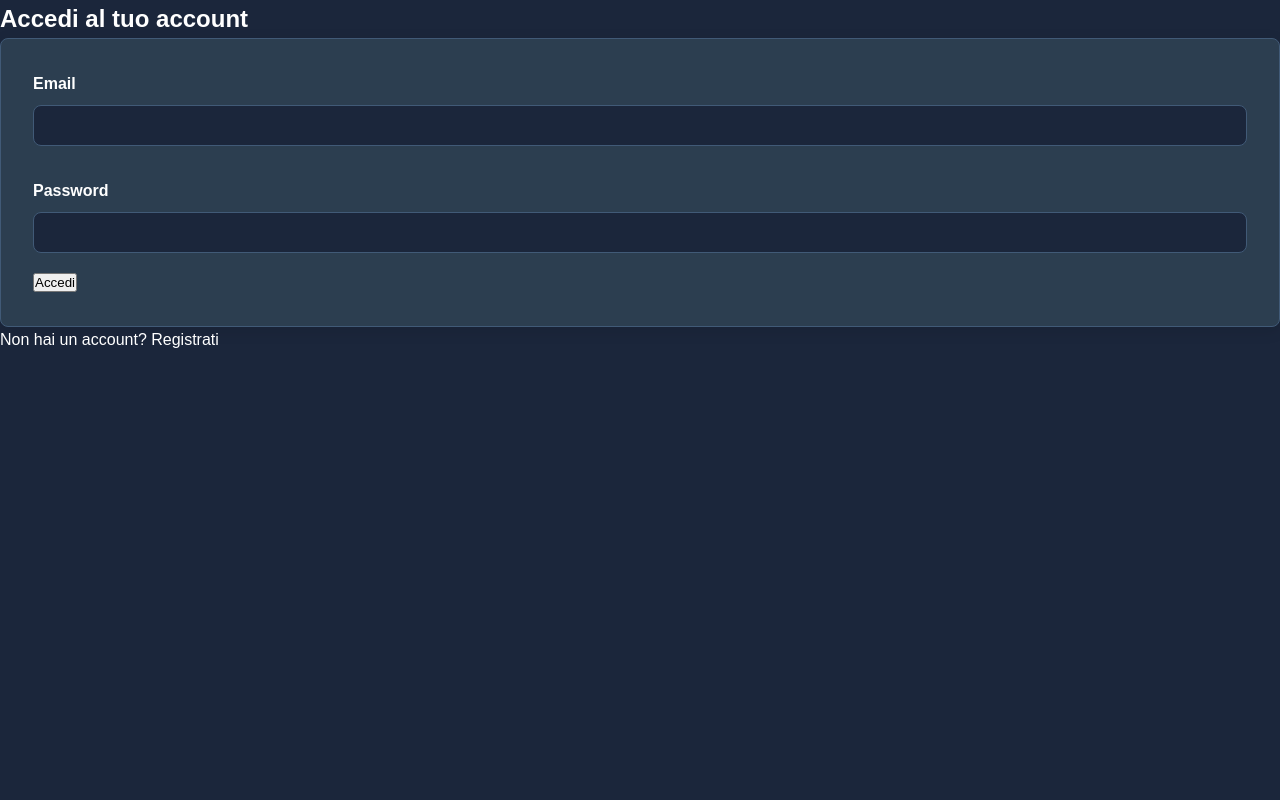
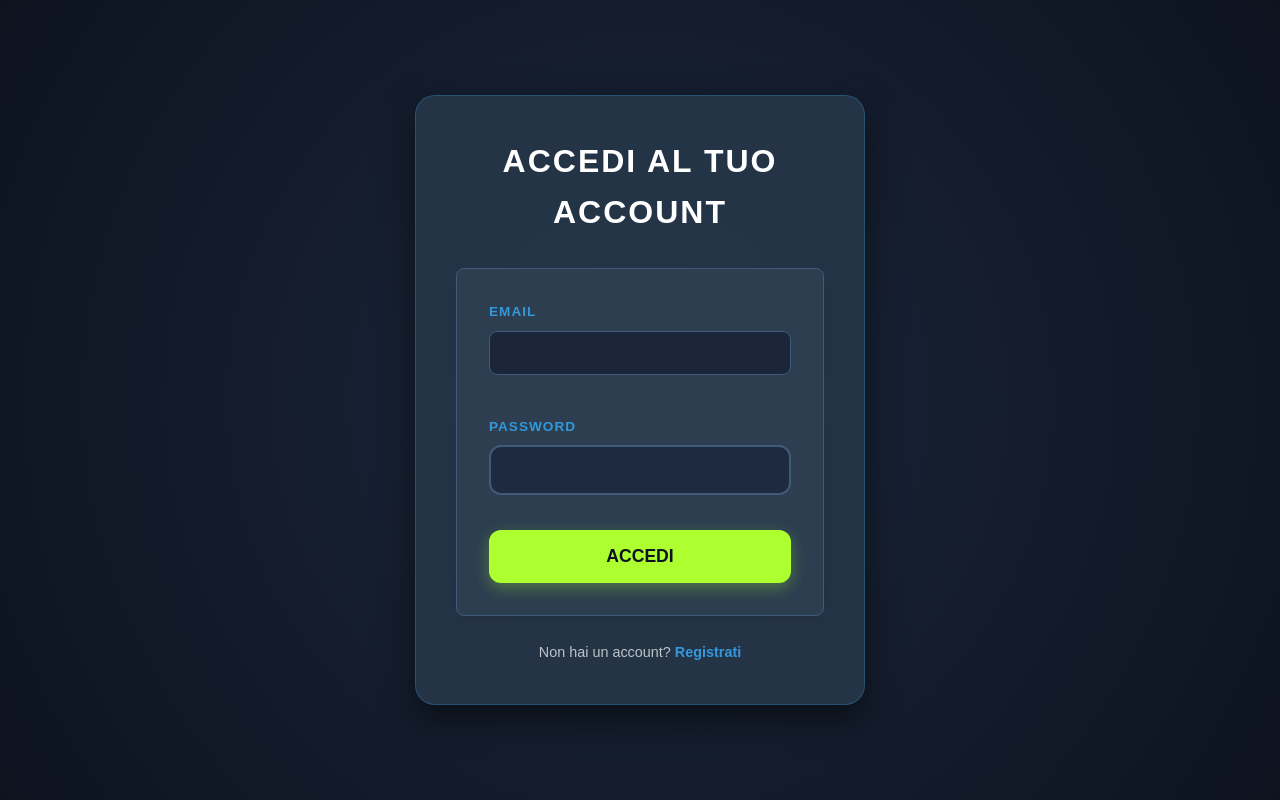
Before and after one commit to xSasyx/TechGym_Project, a Flask app: page /login in a window 1280 px wide. Run offline with Flask 3, Linux system fonts and the light colour scheme.

Commit message:
update login

```diff
--- a/static/css/styles.css
+++ b/static/css/styles.css
@@ -453,39 +453,117 @@ tr:hover {
    7. STILI SPECIFICI PER LE PAGINE
    ========================================================================== */
 
-/* --- Pagina Login / Registrazione --- */
-.auth-container {
-    flex: 1;
+/* ==========================================================================
+   STILI PAGINA LOGIN - RE-DESIGN MODERNO
+   ========================================================================== */
+
+.login-container {
+    min-height: 100vh;
     display: flex;
     justify-content: center;
     align-items: center;
-    padding: 2rem 1rem;
-}
-.auth-card {
-    background-color: var(--surface-color);
-    border-radius: var(--border-radius);
-    box-shadow: var(--shadow);
-    padding: 2rem;
+    background: radial-gradient(circle at center, #1b263b 0%, #0d131f 100%);
+    padding: 20px;
+}
+
+.login-card {
+    background: rgba(44, 62, 80, 0.7); /* Vetro opaco */
+    backdrop-filter: blur(10px);
+    border-radius: 20px;
+    padding: 40px;
     width: 100%;
-    max-width: 400px;
-    border: 1px solid var(--border-color);
-}
-.auth-card h2 {
+    max-width: 450px;
+    border: 1px solid rgba(52, 152, 219, 0.3);
+    box-shadow: 0 15px 35px rgba(0, 0, 0, 0.5);
     text-align: center;
-    margin-bottom: 1.5rem;
-}
-.auth-form {
-    display: flex;
-    flex-direction: column;
-    gap: 1rem;
-}
-.auth-link {
-    text-align: center;
-    margin-top: 1.5rem;
-}
-.auth-link a {
-    color: var(--primary-color);
+}
+
+.login-card h2 {
+    color: #ffffff;
+    font-size: 2rem;
+    margin-bottom: 30px;
+    text-transform: uppercase;
+    letter-spacing: 2px;
+}
+
+/* Effetto bordi luminosi per gli input */
+.login-form .form-group {
+    margin-bottom: 25px;
+    text-align: left;
+}
+
+.login-form label {
+    color: #3498db; /* Blu primario */
+    font-size: 0.85rem;
+    text-transform: uppercase;
+    letter-spacing: 1px;
+    margin-bottom: 8px;
+    display: block;
+}
+
+.login-form input {
+    width: 100%;
+    padding: 14px 20px;
+    background: rgba(27, 38, 59, 0.8);
+    border: 2px solid #415a77;
+    border-radius: 12px;
+    color: #fff;
+    font-size: 1rem;
+    transition: all 0.3s ease;
+}
+
+.login-form input:focus {
+    outline: none;
+    border-color: #3498db;
+    box-shadow: 0 0 15px rgba(52, 152, 219, 0.4);
+}
+
+/* Bottone di accesso con i colori del logo (Giallo-Verde) */
+.login-btn {
+    width: 100%;
+    padding: 16px;
+    background: #adff2f; /* Colore fluo simile al logo */
+    border: none;
+    border-radius: 12px;
+    color: #0d131f;
+    font-size: 1.1rem;
+    font-weight: 800;
+    text-transform: uppercase;
+    cursor: pointer;
+    transition: all 0.3s ease;
+    margin-top: 10px;
+    box-shadow: 0 5px 15px rgba(173, 255, 47, 0.3);
+}
+
+.login-btn:hover {
+    background: #98e629;
+    transform: translateY(-3px);
+    box-shadow: 0 8px 20px rgba(173, 255, 47, 0.5);
+}
+
+.login-links {
+    margin-top: 25px;
+    color: #bdc3c7;
+    font-size: 0.9rem;
+}
+
+.login-links a {
+    color: #3498db;
     font-weight: bold;
+    text-decoration: none;
+    transition: color 0.3s;
+}
+
+.login-links a:hover {
+    color: #adff2f; /* Cambio al verde fluo on hover */
+}
+
+/* Messaggi flash dentro la card */
+.login-card .flash-messages {
+    border-radius: 10px;
+    margin-bottom: 20px;
+    font-size: 0.9rem;
+    padding: 12px;
 }
 
 /* --- Pagina Profilo Utente --- */
@@ -2028,4 +2106,5 @@ body {
     .section {
         padding: 15px;
     }
-}
+
+}
```
